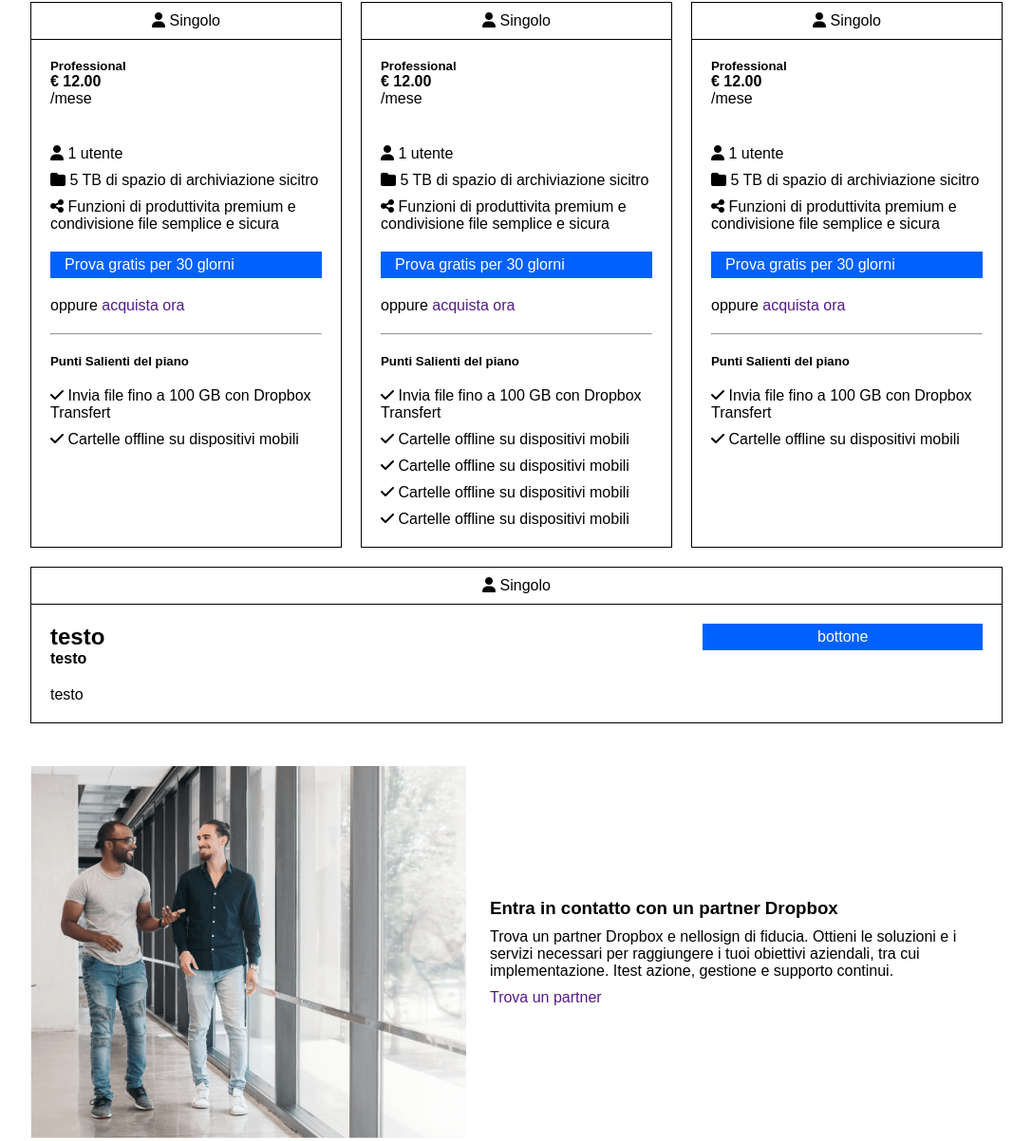
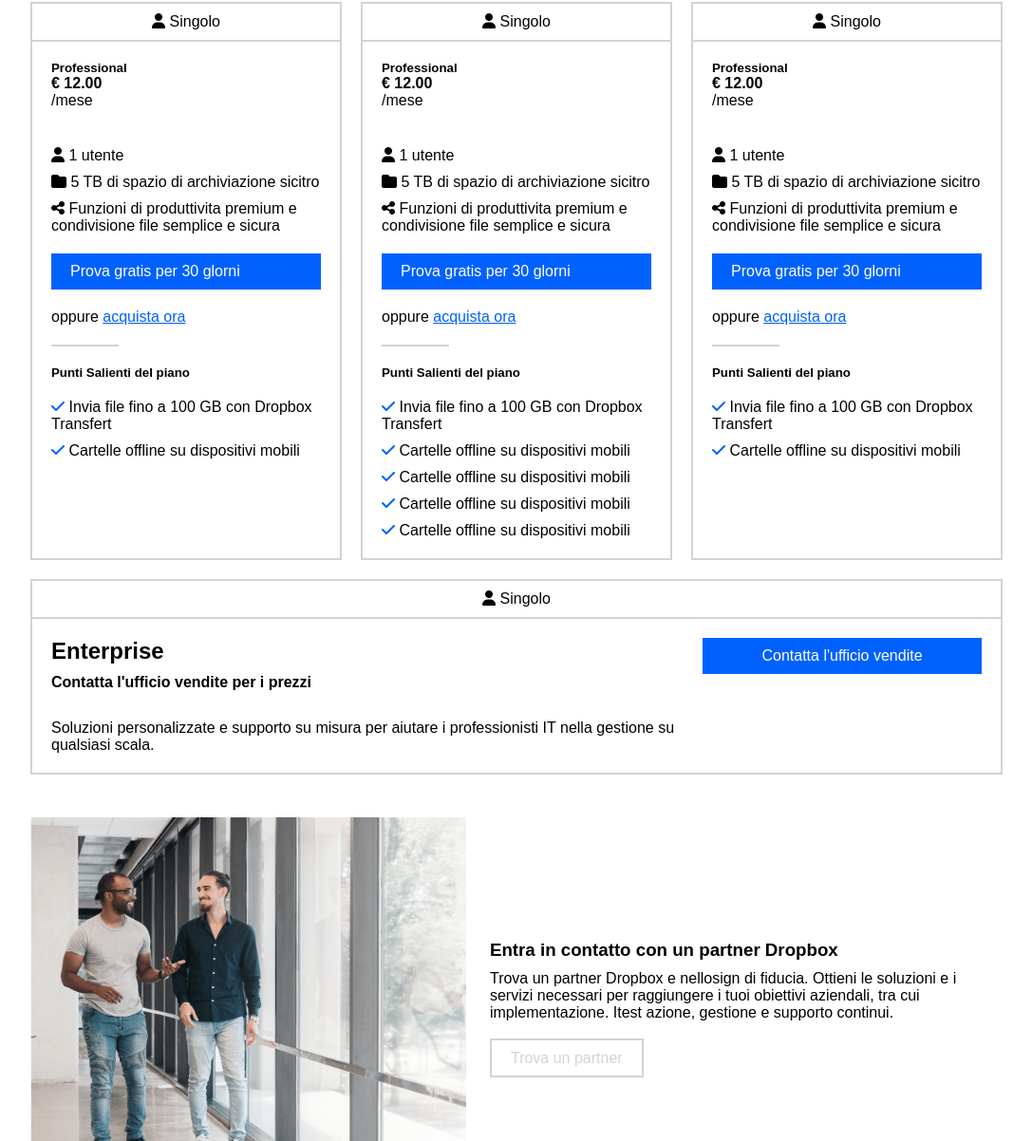
Before and after one commit to VincenzoFerraro0/htmlcss-dropbox, a plain HTML site: page index.html in a window 1280 px wide. Shown: the part 771-1973 px from the top of the page at 95% size, without its empty margins (96-1183 px from the left). Drawn offline with Linux system fonts and the light colour scheme.

Commit message:
exercise finished

```diff
--- a/css/style.css
+++ b/css/style.css
@@ -42,7 +42,17 @@ header nav {
     background-color: var(--color_btn);
     color: white;
 }
-/* start main */
+
+.btn--blue:hover {
+    background-color: rgba(165, 201, 255, 0.716);
+    color: #000000;
+}
+
+
+.btn__large {
+    padding: 10px 20px;
+
+}
 
 /* prima section */
 .jumbo {
@@ -86,8 +96,6 @@ header nav {
 }
 
 
-
-
 /* seconda section */
 .container-80 {
     max-width: 80%;
@@ -104,7 +112,6 @@ header nav {
 .box-radio{
 
 }
-
 
 input[type='radio']  {
 margin: 10px 5px;
@@ -126,27 +133,41 @@ cursor: pointer;
 .business__plane__card {
     flex-basis: calc(100% / 3 - 20px);
     flex-grow: 1;
-    border: 1px solid black ;
-    /* height: 500px; */
 
 }
 
+.border-gray {
+    border: 2px solid lightgray;
+}
+.business__plane__card .fa-check {
+    color: var(--color_btn);
+}
 /* nome piano  */
 .card-name {
     padding: 10px;
     text-align: center;
-    border-bottom: 1px solid black;
+    border-bottom: 2px solid lightgray;
 }
 
 .card-top {
     padding: 20px;
 
 }
+
 .card-bottom {
     padding: 20px;
     display: flex;
     flex-direction: column;
     gap: 20px;
+}
+.card-bottom hr {
+    width: 25%;
+    border: 1px solid lightgrey;
+}
+
+.card-bottom p a {
+   text-decoration:underline;
+   color: var(--color_btn);
 }
 
 .card-bottom > ul {
@@ -166,14 +187,21 @@ justify-content: space-between;
 
 .card-large-column {
     display: flex;
+    gap: 10px;
 
 }
 .card-large div p:last-child{
-    margin-top: 20px;
+    margin-top: 30px;
 
 }
+
+.card-large > div p:nth-last-child(2){
+    margin-top: 10px;
+}
+
 .card-large div {
-    flex-basis: 70%;
+    flex-basis: 68%;
+
 }
 .card-large div:last-child {
     flex-basis: 30%;
@@ -199,18 +227,26 @@ justify-content: space-between;
     align-items: center;
 }
 
-.partner-text {
- display: flex;
- flex-direction: column;
- gap: 10px;
+
+.partner-text h3 + p  {
+margin-top: 10px;
+margin-bottom: 30px;
 }
+
+.partner-text a {
+    color: lightgray;
+}
+
+
+
 
 /* quinta section */
 .feature-cards {
     display: flex;
     flex-wrap: wrap;
     justify-content: space-between;
-    gap: 10px;
+    gap: 10px ;
+
 
 }
 
@@ -218,6 +254,14 @@ justify-content: space-between;
     flex-basis: calc(100% / 3 - 10px);
 }
 
+/* sesta section */
+.teeam {
+    margin-block: 40px ;
+}
+
+.teeam p{
+    margin-top: 20px;
+}
 /* start footer  */
 
 footer {
--- a/index.html
+++ b/index.html
@@ -78,9 +78,9 @@
                             archiviazione sicuro: è un modo intelligente e
                             integrato per ottimizzare il flusso di lavoro
                             esistente.</p>
-                        <a class="btn btn--blue" href="">Inizia la tua prova gratuita</a>
+                        <a class="btn__large btn--blue" href="#">Inizia la tua prova gratuita</a>
                         <p>Inizia la tua prova gratuita</p>
-                        <a href=""><i class="fa-solid fa-arrow-down"></i></a>
+                        <a name="test"  href="#test"><i class="fa-solid fa-arrow-down"></i></a>
 
                     </div>
                     <figure class="jumbo-img">
@@ -97,6 +97,8 @@
                 <div>
                     <h2>Trova il piano business che fa per te</h2>
                 </div>
+                <a  href="#test"></a>
+
                 <div class="box_radio">
                     <input checked type="radio" name="piano" id="mensile" value="mensile" >
                     <label for="mensile">Fatturazione mensile</label>
@@ -109,7 +111,7 @@
             <section class="business__plane__cards">
 
                 <!-- card singola 1 -->
-                <div class="business__plane__card">
+                <div class="business__plane__card border-gray ">
                     <div class="card-name">
                         <i class="fa-solid fa-user"></i>
                         <span>Singolo</span>
@@ -141,7 +143,7 @@
                             </li>
                         </ul>
 
-                        <a class="btn btn--blue" href="">Prova gratis per 30 glorni</a>
+                        <a class="btn__large btn--blue" href="">Prova gratis per 30 glorni</a>
 
                         <p>oppure
                             <a href="">acquista ora</a>
@@ -167,7 +169,7 @@
 
                 <!-- card singola 2-->
 
-                <div class="business__plane__card">
+                <div class="business__plane__card border-gray">
                     <div class="card-name">
                         <i class="fa-solid fa-user"></i>
                         <span>Singolo</span>
@@ -199,7 +201,7 @@
                             </li>
                         </ul>
 
-                        <a class="btn btn--blue" href="">Prova gratis per 30 glorni</a>
+                        <a class="btn__large btn--blue" href="">Prova gratis per 30 glorni</a>
 
                         <p>oppure
                             <a href="">acquista ora</a>
@@ -239,7 +241,7 @@
                 </div>
                 <!-- card singola 3 -->
 
-                <div class="business__plane__card">
+                <div class="business__plane__card border-gray">
                     <div class="card-name">
                         <i class="fa-solid fa-user"></i>
                         <span>Singolo</span>
@@ -271,7 +273,7 @@
                             </li>
                         </ul>
 
-                        <a class="btn btn--blue" href="">Prova gratis per 30 glorni</a>
+                        <a class="btn__large btn--blue" href="">Prova gratis per 30 glorni</a>
 
                         <p>oppure
                             <a href="">acquista ora</a>
@@ -296,21 +298,22 @@
                 </div>
                 <!-- card singola 4 -->
 
-                <div class="business__plane__card">
+                <div class="business__plane__card border-gray">
                     <div class="card-name">
                         <i class="fa-solid fa-user"></i>
                         <span>Singolo</span>
                     </div>
                     <div class="card-large">
                         <div>
-                            <h2>testo</h2>
-                            <p><strong>testo</strong></p>
-                            <p>testo</p>
+                            <h2>Enterprise</h2>
+                            <p><strong>Contatta l'ufficio vendite per i prezzi</strong></p>
+                            <p>Soluzioni personalizzate e supporto su misura per aiutare i professionisti IT nella gestione su
+                                qualsiasi scala.</p>
                         </div>
 
                         <div class="card-large-btn">
 
-                            <a class="btn btn--blue">bottone</a>
+                            <a class="btn__large btn--blue" href="">Contatta l'ufficio vendite</a>
 
                         </div>
                     </div>
@@ -333,14 +336,14 @@
                             aziendali, tra cui implementazione.
                             Itest azione, gestione e supporto
                             continui.</p>
-                        <a href="">Trova un partner</a>
+                        <a class="btn__large border-gray" href="#">Trova un partner</a>
                     </div>
                 </div>
             </section>
 
             <!-- quinta section -->
             <section>
-                <h2>titolo</h2>
+                <h2>Esegui più operazioni con Dropbox Business</h2>
                 <div class="feature-cards">
                     <div class="feature-card">
                         <figure>
@@ -405,10 +408,10 @@
 
             </section>
 
-            <section>
+            <section class="teeam">
                 <div>
                     <h2>Più di 500.000 team utilizzano Dropbox Business</h2>
-                    <a href="">Scopri di più sui nostri clienti</a>
+                    <p><a href="">Scopri di più sui nostri clienti</a></p>
                 </div>
             </section>
         </div>
```
